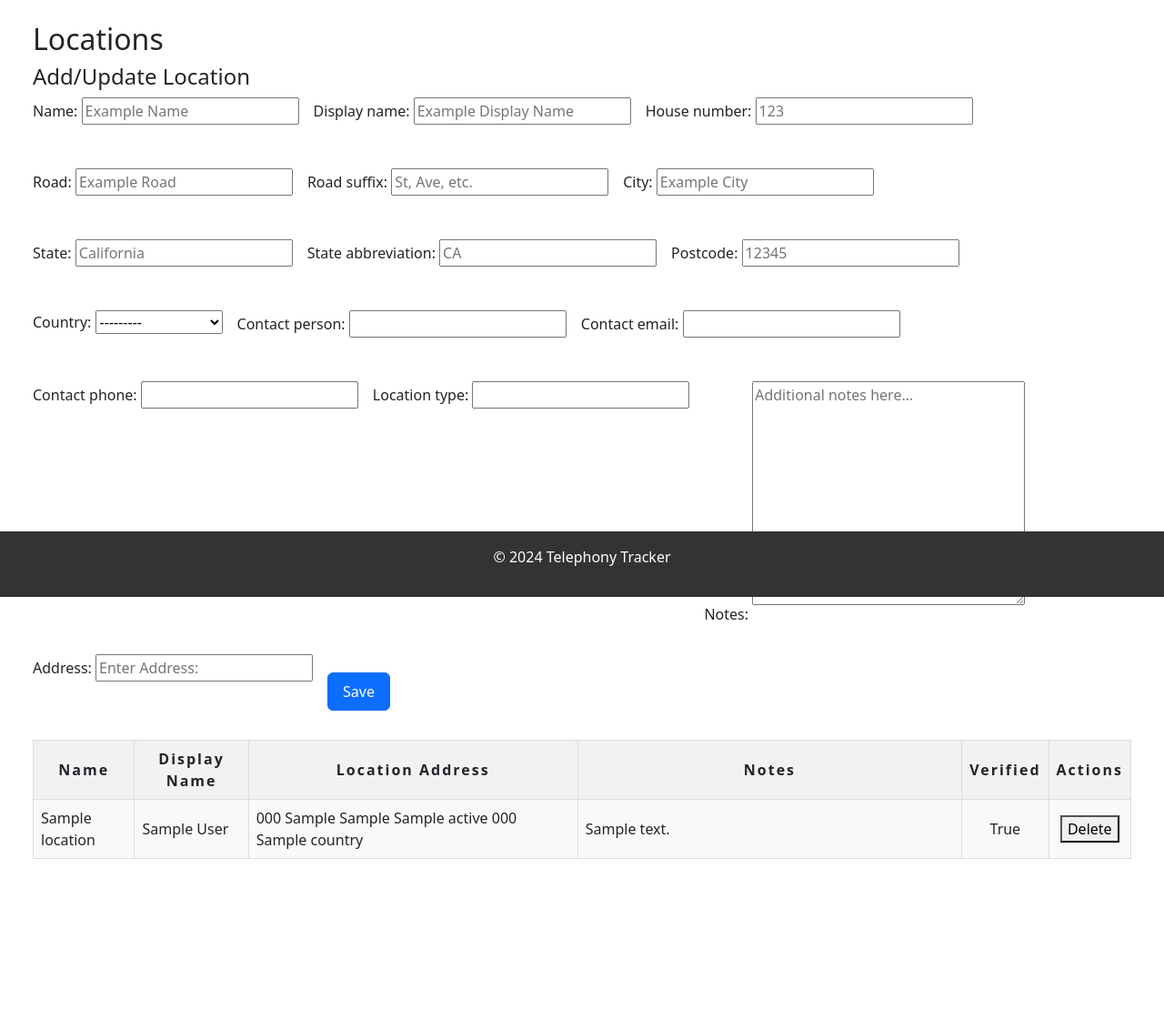
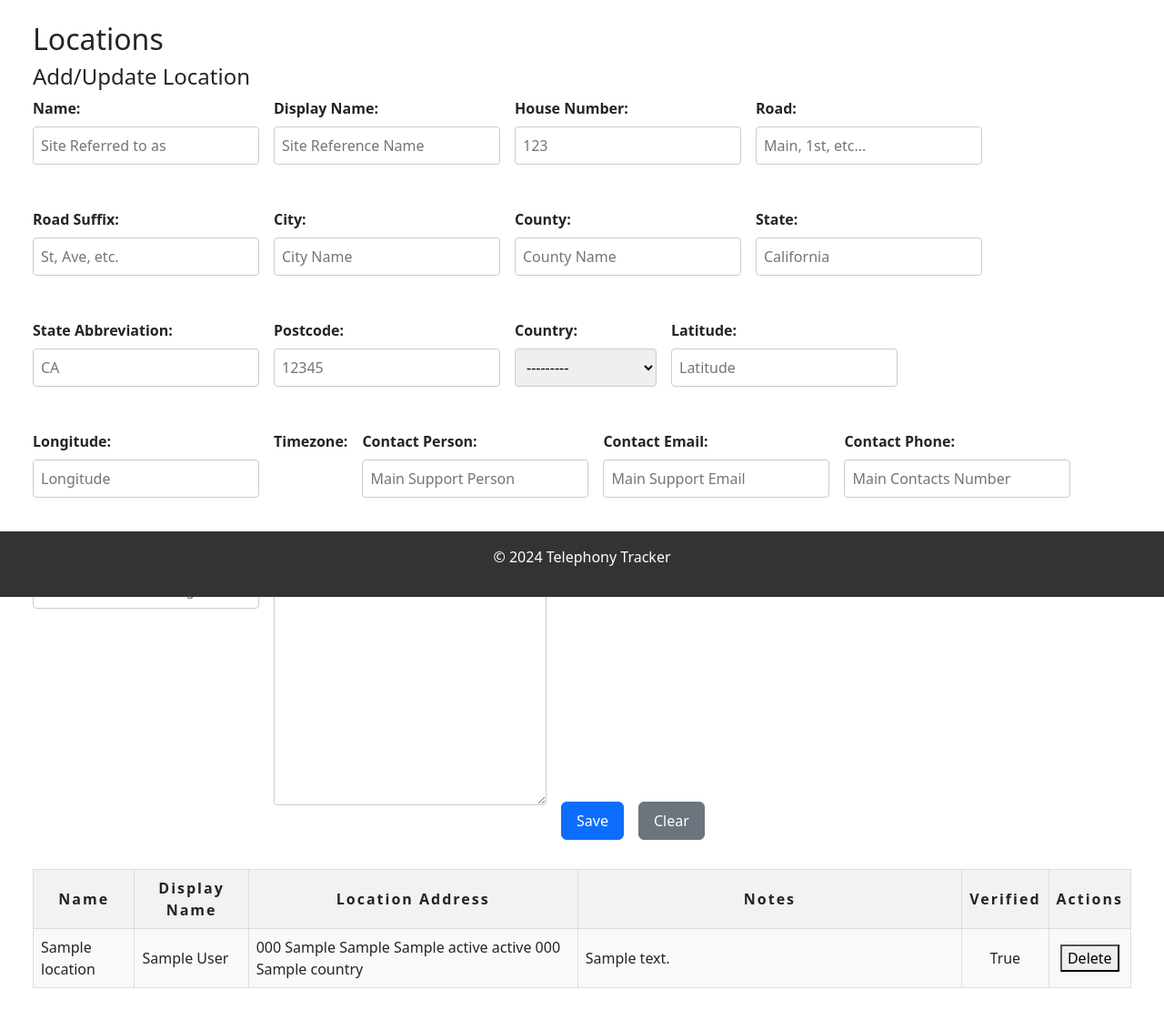
Before and after one commit to cschrachta/telephony_tracker_python, a Django app: page /locations/ in a window 1280 px wide. Shown: the part 144-1254 px from the top of the page at 91% size. Before the commit the page ends 1088 px from the top, so only its background shows below. Run offline with Django 5.2, Linux system fonts and the light colour scheme; tables that the repository leaves empty hold one stand-in row (values such as "Sample post"); some libraries are stand-ins or nearby versions.

Commit message:
add/update locations fixed and now allowing insert of google API validated addresses

```diff
--- a/telephony/forms.py
+++ b/telephony/forms.py
@@ -22,16 +22,21 @@
 
 
 class LocationForm(forms.ModelForm):
-    address = forms.CharField(max_length=255, required=True, widget=forms.TextInput(attrs={'id': 'id_address', 'placeholder': 'Enter Address:'}))
+    # Remove the address field
+    # address = forms.CharField(max_length=255, required=True, widget=forms.TextInput(attrs={'id': 'id_address', 'placeholder': 'Enter Address:'}))
 
     def __init__(self, *args, **kwargs):
         super(LocationForm, self).__init__(*args, **kwargs)
         if self.instance and self.instance.pk:
             formatted_address = f'{self.instance.house_number} {self.instance.road}, {self.instance.city}, {self.instance.state_abbreviation} {self.instance.postcode}, {self.instance.country.iso2_code}'
-            self.fields['address'].initial = formatted_address
+            # self.fields['address'].initial = formatted_address
 
-    def clean_address(self):
-        submitted_address = self.cleaned_data['address']
+    def clean(self):
+        cleaned_data = super().clean()
+
+        # Construct the address for Google geocoding
+        submitted_address = f"{cleaned_data.get('house_number')} {cleaned_data.get('road')}, {cleaned_data.get('city')}, {cleaned_data.get('state_abbreviation')} {cleaned_data.get('postcode')}, {cleaned_data.get('country').name}"
+
         gmaps = googlemaps.Client(key=settings.GOOGLE_API_KEY)
         geocode_result = gmaps.geocode(submitted_address)
 
@@ -39,9 +44,9 @@
             raise forms.ValidationError('Invalid address')
 
         # Extract address components from the geocode result
+        address_components = geocode_result[0]['address_components']
         geo_location = geocode_result[0]['geometry']['location']
-        address_components = geocode_result[0]['address_components']
-        google_formatted_address = geocode_result[0]['formatted_address']
+        # google_formatted_address = geocode_result[0]['submitted_address']
 
         components = {
             'street_number': 'short_name',
@@ -50,55 +55,64 @@
             'administrative_area_level_1': 'short_name',
             'administrative_area_level_2': 'long_name',
             'postal_code': 'short_name',
-            'country': 'long_name',
+            'country': 'short_name',
         }
+
         extracted_address = {}
         for component in address_components:
             address_type = component['types'][0]
             if address_type in components:
                 extracted_address[address_type] = component[components[address_type]]
             if address_type == 'administrative_area_level_1':
-                self.cleaned_data['state_abbreviation'] = component['short_name']
-                self.cleaned_data['state'] = component['long_name']
+                cleaned_data['state_abbreviation'] = component['short_name']
+                cleaned_data['state'] = component['long_name']
             if address_type == 'administrative_area_level_2':
-                self.cleaned_data['county'] = component['long_name']
-            self.cleaned_data['longitude'] = geo_location['lng']
-            self.cleaned_data['verified_location'] = True  # Set verified_location to True if coordinates are available
-            # Set the validated address components to the form fields
-            self.cleaned_data['house_number'] = extracted_address.get('street_number', '')
-            self.cleaned_data['road'] = extracted_address.get('route', '')
-            self.cleaned_data['city'] = extracted_address.get('locality', '')
-            self.cleaned_data['postcode'] = extracted_address.get('postal_code', '')
-
-            country_code = extracted_address.get('country', '')
-            if country_code:
+                cleaned_data['county'] = component['long_name']
+        cleaned_data['house_number'] = extracted_address.get('street_number', '')
+        cleaned_data['road'] = extracted_address.get('route', '')
+        cleaned_data['city'] = extracted_address.get('locality', '')
+        cleaned_data['postcode'] = extracted_address.get('postal_code', '')
+        country_code = extracted_address.get('country', '')
+        if country_code:
+            try:
+                country_instance = Country.objects.get(iso2_code=country_code)
+            except Country.DoesNotExist:
                 try:
-                    country_instance = Country.objects.get(iso2_code=country_code)
+                    country_instance = Country.objects.get(iso3_code=country_code)
                 except Country.DoesNotExist:
                     try:
-                        country_instance = Country.objects.get(iso3_code=country_code)
+                        country_instance = Country.objects.get(name=country_code)
                     except Country.DoesNotExist:
-                        try:
-                            country_instance = Country.objects.get(name=country_code)
-                        except Country.DoesNotExist:
-                            raise forms.ValidationError(f'Country with code "{country_code}" does not exist in the database')
-                self.cleaned_data['country'] = country_instance
+                        raise forms.ValidationError(f'Country with code "{country_code}" does not exist in the database')
+            cleaned_data['country'] = country_instance
 
-        return google_formatted_address
+        cleaned_data['longitude'] = geo_location['lng']
+        cleaned_data['latitude'] = geo_location['lat']
+
+        cleaned_data['verified_location'] = True  # Set verified_location to True if coordinates are available
+
+        return cleaned_data
 
     def save(self, commit=True):
         location = super().save(commit=False)
-        location.name = self.cleaned_data.get('name','site')
+        location.name = self.cleaned_data.get('name',f'site {location.id}')
+        location.display_name = self.cleaned_data.get('display_name', '')
         location.house_number = self.cleaned_data.get('house_number', '')
         location.road = self.cleaned_data.get('road', '')
+        location.road_suffix = self.cleaned_data.get('road_suffix', '')
         location.city = self.cleaned_data.get('city', '')
+        location.county = self.cleaned_data.get('county', '')
         location.state = self.cleaned_data.get('state', '')
         location.state_abbreviation = self.cleaned_data.get('state_abbreviation', '')
         location.postcode = self.cleaned_data.get('postcode', '')
         location.country = self.cleaned_data.get('country', None)
         location.latitude = self.cleaned_data.get('latitude', None)
         location.longitude = self.cleaned_data.get('longitude', None)
-        location.county = self.cleaned_data.get('county', '')
+        location.contact_person = self.cleaned_data.get('contact_person', '')
+        location.contact_email = self.cleaned_data.get('contact_email', '')
+        location.contact_phone = self.cleaned_data.get('contact_phone', '')
+        location.location_type = self.cleaned_data.get('location_type', '')
+        location.notes = self.cleaned_data.get('notes', '')
 
         gmaps = googlemaps.Client(key=settings.GOOGLE_API_KEY)
         timezone_result = gmaps.timezone((location.latitude, location.longitude))
@@ -116,10 +130,13 @@
             'road',
             'road_suffix',
             'city',
+            'county',
             'state',
             'state_abbreviation',
             'postcode',
             'country',
+            'latitude',
+            'longitude',
             'timezone',
             'contact_person',
             'contact_email',
@@ -129,17 +146,23 @@
         ]
 
         widgets = {
-            'name': forms.TextInput(attrs={'placeholder': 'Example Name'}),
-            'display_name': forms.TextInput(attrs={'placeholder': 'Example Display Name'}),
+            'name': forms.TextInput(attrs={'placeholder': 'Site Referred to as'}),
+            'display_name': forms.TextInput(attrs={'placeholder': 'Site Reference Name'}),
             'house_number': forms.TextInput(attrs={'placeholder': '123'}),
-            'road': forms.TextInput(attrs={'placeholder': 'Example Road'}),
+            'road': forms.TextInput(attrs={'placeholder': 'Main, 1st, etc...'}),
             'road_suffix': forms.TextInput(attrs={'placeholder': 'St, Ave, etc.'}),
-            'city': forms.TextInput(attrs={'placeholder': 'Example City'}),
+            'city': forms.TextInput(attrs={'placeholder': 'City Name'}),
+            'county': forms.TextInput(attrs={'placeholder': 'County Name'}),
+            'state': forms.TextInput(attrs={'placeholder': 'California'}),
             'state_abbreviation': forms.TextInput(attrs={'placeholder': 'CA'}),
-            'state': forms.TextInput(attrs={'placeholder': 'California'}),
             'postcode': forms.TextInput(attrs={'placeholder': '12345'}),
-            #'country': forms.TextInput(attrs={'placeholder': 'Choose from list'}),
-            #'timezone': forms.TextInput(attrs={'placeholder': 'GMT-8'}),
+            'country': forms.Select(attrs={'placeholder': 'Choose from list'}),
+            'latitude': forms.TextInput(attrs={'placeholder': 'Latitude'}),
+            'longitude': forms.TextInput(attrs={'placeholder': 'Longitude'}),
+            'contact_person': forms.TextInput(attrs={'placeholder': 'Main Support Person'}),
+            'contact_email': forms.TextInput(attrs={'placeholder': 'Main Support Email'}),
+            'contact_phone': forms.TextInput(attrs={'placeholder': 'Main Contacts Number'}),
+            'location_type': forms.TextInput(attrs={'placeholder': 'Admin, Manufacturing, etc...'}),
             'timezone': forms.HiddenInput(),
             'notes': forms.Textarea(attrs={'placeholder': 'Additional notes here...'}),
         }
--- a/telephony/models.py
+++ b/telephony/models.py
@@ -43,7 +43,7 @@
     city = models.CharField(max_length=100)
     county = models.CharField(max_length=50, blank=True, null=True)
     state = models.CharField(max_length=50, blank=True, null=True)
-    state_abbreviation = models.CharField(max_length=5)
+    state_abbreviation = models.CharField(max_length=5, blank=True, null=True)
     postcode = models.CharField(max_length=20)
     country = models.ForeignKey(Country, on_delete=models.CASCADE)
     latitude = models.FloatField(blank=True, null=True)
--- a/telephony/static/styles/styles.css
+++ b/telephony/static/styles/styles.css
@@ -192,3 +192,36 @@
 .location-actions button {
   padding: 0.3rem 0.6rem;
 }
+
+
+.form-group {
+  margin-bottom: 1rem;
+}
+
+.form-group label {
+  display: block;
+  font-weight: bold;
+  margin-bottom: 0.5rem;
+}
+
+.form-group input,
+.form-group select,
+.form-group textarea {
+  width: 100%;
+  padding: 0.5rem;
+  border: 1px solid #ccc;
+  border-radius: 4px;
+}
+
+.btn {
+  padding: 0.5rem 1rem;
+  background-color: #007bff;
+  color: white;
+  border: none;
+  border-radius: 4px;
+  cursor: pointer;
+}
+
+.btn:hover {
+  background-color: #0056b3;
+}
--- a/telephony/templates/telephony/base.html
+++ b/telephony/templates/telephony/base.html
@@ -47,7 +47,7 @@
   {% block extra_js %}
     <!-- <script async defer src="https://maps.googleapis.com/maps/api/js?key={{ GOOGLE_API_KEY }}&libraries=places"></script>
     <script async src="https://maps.googleapis.com/maps/api/js?key={{ GOOGLE_API_KEY }}&loading=async&callback=initMap"></script> -->
-    <script>
+    <!-- <script>
       function initAutocomplete() {
         var input = document.getElementById('id_address');
         var autocomplete = new google.maps.places.Autocomplete(input);
@@ -85,7 +85,7 @@
       document.addEventListener("DOMContentLoaded", function () {
         initAutocomplete();
       });
-    </script>
+    </script> -->
   {% endblock %}
 </body>
 
--- a/telephony/templates/telephony/locations.html
+++ b/telephony/templates/telephony/locations.html
@@ -6,8 +6,85 @@
 <h4>Add/Update Location</h4>
 <form method="post" action="" class="location-form">
   {% csrf_token %}
-  {{ form.as_p }}
+  <!-- {{ form.as_p }} -->
+  <div class="form-group">
+    <label for="id_name">Name:</label>
+    {{ form.name }}
+  </div>
+  <div class="form-group">
+    <label for="id_display_name">Display Name:</label>
+    {{ form.display_name }}
+  </div>
+  <div class="form-group">
+    <label for="id_house_number">House Number:</label>
+    {{ form.house_number }}
+  </div>
+  <div class="form-group">
+    <label for="id_road">Road:</label>
+    {{ form.road }}
+  </div>
+  <div class="form-group">
+    <label for="id_road_suffix">Road Suffix:</label>
+    {{ form.road_suffix }}
+  </div>
+  <div class="form-group">
+    <label for="id_city">City:</label>
+    {{ form.city }}
+  </div>
+  <div class="form-group">
+    <label for="id_county">County:</label>
+    {{ form.county }}
+  </div>
+  <div class="form-group">
+    <label for="id_state">State:</label>
+    {{ form.state }}
+  </div>
+  <div class="form-group">
+    <label for="id_state_abbreviation">State Abbreviation:</label>
+    {{ form.state_abbreviation }}
+  </div>
+  <div class="form-group">
+    <label for="id_postcode">Postcode:</label>
+    {{ form.postcode }}
+  </div>
+  <div class="form-group">
+    <label for="id_country">Country:</label>
+    {{ form.country }}
+  </div>
+  <div class="form-group">
+    <label for="id_latitude">Latitude:</label>
+    {{ form.latitude }}
+  </div>
+  <div class="form-group">
+    <label for="id_longitude">Longitude:</label>
+    {{ form.longitude }}
+  </div>
+  <div class="form-group">
+    <label for="id_timezone">Timezone:</label>
+    {{ form.timezone }}
+  </div>
+  <div class="form-group">
+    <label for="id_contact_person">Contact Person:</label>
+    {{ form.contact_person }}
+  </div>
+  <div class="form-group">
+    <label for="id_contact_email">Contact Email:</label>
+    {{ form.contact_email }}
+  </div>
+  <div class="form-group">
+    <label for="id_contact_phone">Contact Phone:</label>
+    {{ form.contact_phone }}
+  </div>
+  <div class="form-group">
+    <label for="id_location_type">Location Type:</label>
+    {{ form.location_type }}
+  </div>
+  <div class="form-group">
+    <label for="id_notes">Notes:</label>
+    {{ form.notes }}
+  </div>
   <button type="submit" class="btn btn-primary">Save</button>
+  <button type="button" class="btn btn-secondary" id="clear-form">Clear</button>
 </form>
 <table class="location-table">
   <tr class="location-th location-td">
@@ -28,6 +105,7 @@
         {% if location.road_suffix %}{{ location.road_suffix }}{% endif %}
         {% if location.city %}{{ location.city }}{% endif %}
         {% if location.state_abbreviation %}{{ location.state_abbreviation }}{% endif %}
+        {% if location.state %}{{ location.state }}{% endif %}
         {% if location.postcode %}{{ location.postcode }}{% endif %}
         {% if location.country %}{{ location.country }}{% endif %}
     </td>
@@ -60,12 +138,26 @@
           document.getElementById('id_road').value = data.road;
           document.getElementById('id_road_suffix').value = data.road_suffix;
           document.getElementById('id_city').value = data.city;
+          document.getElementById('id_county').value = data.county;
+          document.getElementById('id_state').value = data.state;  // Full state name
           document.getElementById('id_state_abbreviation').value = data.state_abbreviation;
-          document.getElementById('id_state').value = data.state;  // Full state name
           document.getElementById('id_postcode').value = data.postcode;
           document.getElementById('id_country').value = data.country;
+          document.getElementById('id_latitude').value = data.latitude;
+          document.getElementById('id_longitude').value = data.longitude;
           document.getElementById('id_timezone').value = data.timezone;
+          document.getElementById('id_contact_person').value = data.contact_person;
+          document.getElementById('id_contact_email').value = data.contact_email;
+          document.getElementById('id_contact_phone').value = data.contact_phone;
+          document.getElementById('id_location_type').value = data.location_type;
           document.getElementById('id_notes').value = data.notes;
+
+          // Set the country dropdown
+          // var countryDropdown = document.getElementById('id_country');
+          // for (var i = 0; i < countryDropdown.options.length; i++) {
+          //   if (countryDropdown.options[i].text === data.country) {
+          //     countryDropdown.selectedIndex = i;
+          //     break;
         });
       });
     });
@@ -74,7 +166,12 @@
       button.addEventListener('click', function (event) {
         event.stopPropagation();
         var id = button.getAttribute('data-id');
-        fetch(`/verify_location/${id}/`).then(response => response.json()).then(data => {
+        var form = document.querySelector('.location-form');
+        var formData = new FormData(form);
+        fetch(`/verify_location/${id}/`, {
+          method: 'POST',
+          body: formData,
+        }).then(response => response.json()).then(data => {
           if (data.success) {
             button.closest('td').innerText = 'True';
           } else {
@@ -83,6 +180,19 @@
         });
       });
     });
+    // document.querySelectorAll('.verify-btn').forEach(function (button) {
+    //   button.addEventListener('click', function (event) {
+    //     event.stopPropagation();
+    //     var id = button.getAttribute('data-id');
+    //     fetch(`/verify_location/${id}/`).then(response => response.json()).then(data => {
+    //       if (data.success) {
+    //         button.closest('td').innerText = 'True';
+    //       } else {
+    //         alert('Address verification failed.');
+    //       }
+    //     });
+    //   });
+    // });
 
     document.querySelectorAll('.delete-btn').forEach(function (button) {
       button.addEventListener('click', function (event) {
@@ -100,6 +210,22 @@
         });
       });
     });
+
+    // Add event listener for the Clear button
+    document.getElementById('clear-form').addEventListener('click', function () {
+      // Select the form
+      var form = document.querySelector('.location-form');
+
+      // Clear all input fields within the form
+      form.querySelectorAll('input[type="text"], input[type="email"], input[type="number"], textarea').forEach(function (input) {
+        input.value = '';
+      });
+
+      // Clear all select fields within the form
+      form.querySelectorAll('select').forEach(function (select) {
+        select.selectedIndex = 0;
+      });
+    });
   });
 </script>
 {% endblock %}
--- a/telephony/views.py
+++ b/telephony/views.py
@@ -10,6 +10,7 @@
 from django.views.decorators.http import require_http_methods
 from .models import Location, ServiceProvider, CircuitDetail, PhoneNumber, Country
 from .forms import CircuitDetailForm, LocationForm, SearchForm, PhoneNumberForm, CountryForm
+#from .utils import verify_and_save_location
 
 logger = logging.getLogger(__name__)
 
@@ -31,6 +32,17 @@
     else:
         form = LocationForm()
     return render(request, 'telephony/locations.html', {'form': form, 'locations': Location.objects.all()})
+
+# def verify_location(request, id):
+#     location = get_object_or_404(Location, id=id)
+#     if request.method == 'POST':
+#         form = LocationForm(request.POST, instance=location)
+#         if form.is_valid():
+#             success, message = verify_and_save_location(form)
+#             return JsonResponse({'success': success, 'message': message})
+#         else:
+#             return JsonResponse({'success': False, 'message': 'Form data is not valid'})
+#     return JsonResponse({'success': False, 'message': 'Invalid request method'})
 
 def verify_location(request, location_id):
     location = get_object_or_404(Location, pk=location_id)
@@ -65,15 +77,29 @@
         'road': location.road,
         'road_suffix': location.road_suffix,
         'city': location.city,
+        'county': location.county,
+        'state': location.state,
         'state_abbreviation': location.state_abbreviation,
         'postcode': location.postcode,
         'country': location.country.name,
+        'latitude': location.latitude,
+        'longitude': location.longitude,
+        'timezone': location.timezone,
+        'contact_person': location.contact_person,
+        'contact_email': location.contact_email,
+        'contact_phone': location.contact_phone,
+        'location_type': location.location_type,
         'notes': location.notes,
     }
     return JsonResponse(data)
 
 def verify_and_save_location(form):
-    address = form.cleaned_data['address']
+    if not form.is_valid():
+        return False, 'Form is not valid'
+
+    cleaned_data = form.cleaned_data
+    address = f"{cleaned_data['house_number']} {cleaned_data['road']}, {cleaned_data['city']}, {cleaned_data['state_abbreviation']} {cleaned_data['postcode']}, {cleaned_data['country'].name}"
+
     gmaps = googlemaps.Client(key=settings.GOOGLE_API_KEY)
     geocode_result = gmaps.geocode(address)
 
@@ -87,11 +113,12 @@
         'street_number': 'short_name',
         'route': 'long_name',
         'locality': 'long_name',
-        'administrative_area_level_1': 'long_name',
-        'administrative_area_level_2': 'short_name',
+        'administrative_area_level_1': 'short_name',
+        'administrative_area_level_2': 'long_name',
         'postal_code': 'short_name',
         'country': 'short_name',
     }
+
     extracted_address = {}
     for component in address_components:
         address_type = component['types'][0]
@@ -100,10 +127,9 @@
         if address_type == 'administrative_area_level_1':
             form.cleaned_data['state_abbreviation'] = component['short_name']
             form.cleaned_data['state'] = component['long_name']
+        if address_type == 'administrative_area_level_2':
+            form.cleaned_data['county'] = component['long_name']
 
-    form.cleaned_data['latitude'] = geo_location['lat']
-    form.cleaned_data['longitude'] = geo_location['lng']
-    form.cleaned_data['verified_location'] = True
     form.cleaned_data['house_number'] = extracted_address.get('street_number', '')
     form.cleaned_data['road'] = extracted_address.get('route', '')
     form.cleaned_data['city'] = extracted_address.get('locality', '')
@@ -122,6 +148,10 @@
                 except Country.DoesNotExist:
                     return False, f'Country with ISO code "{country_code}" does not exist in the database'
 
+    form.cleaned_data['latitude'] = geo_location['lat']
+    form.cleaned_data['longitude'] = geo_location['lng']
+    form.cleaned_data['verified_location'] = True
+
     location = form.save(commit=False)
     timezone_result = gmaps.timezone((location.latitude, location.longitude))
     location.timezone = timezone_result['timeZoneId']
@@ -132,6 +162,7 @@
     logger.debug(f'Extracted address: {extracted_address}')
 
     return True, 'Location added successfully!'
+
 
 # Service Provider Views
 def service_providers(request):
```
Also changed, not shown: static_main/styles/styles.css (+33 -0 lines), telephony/migrations/0018_alter_location_state_abbreviation.py (added), telephony/static/js/main.js (added), 2 other files.
